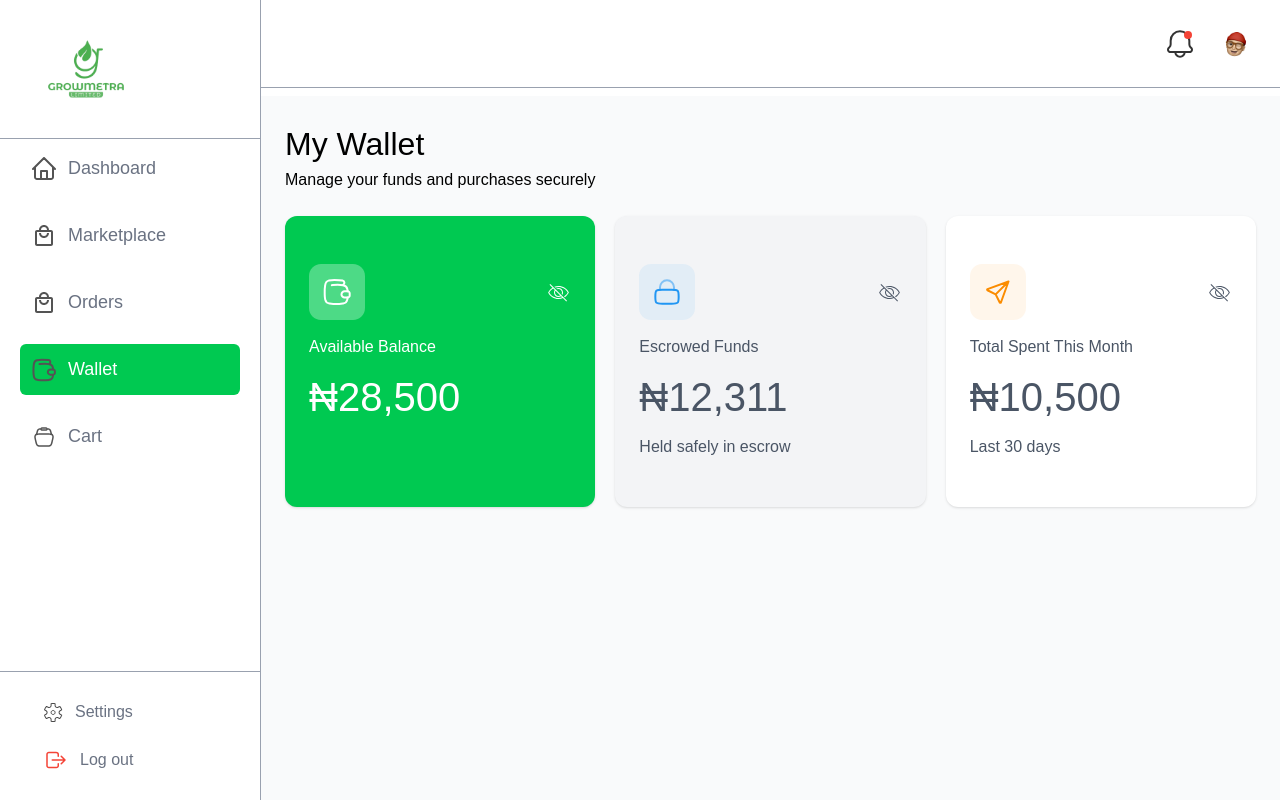
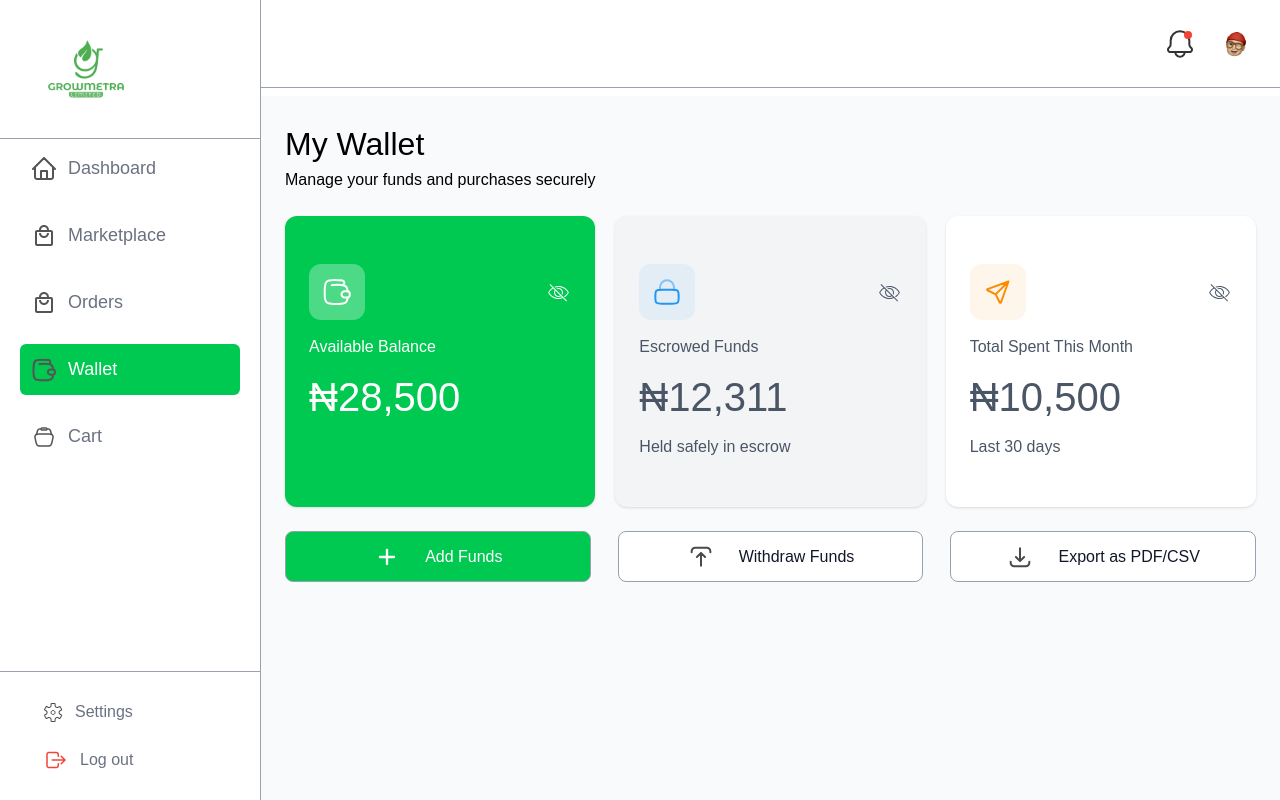
Before and after one commit to GROWMETRA11/GrowMetra11, a React (Vite) app: page /wallet in a window 1280 px wide. Built offline with nearby package versions, Linux system fonts and the light colour scheme.

Commit message:
Feat: Added wallet section in dashboard

```diff
--- /dev/null
+++ b/src/Components/iconComponent/ExportIcon.jsx
@@ -0,0 +1,12 @@
+import React from 'react'
+
+const ExportIcon = () => {
+  return (
+    <svg width="28" height="28" viewBox="0 0 28 28" fill="none" xmlns="http://www.w3.org/2000/svg">
+<path d="M4.66602 18.6713V19.8333C4.66602 20.7616 5.03476 21.6518 5.69114 22.3082C6.34752 22.9646 7.23776 23.3333 8.16602 23.3333H19.8327C20.7609 23.3333 21.6512 22.9646 22.3076 22.3082C22.9639 21.6518 23.3327 20.7616 23.3327 19.8333V18.6667M13.9993 5.25V18.0833M13.9993 18.0833L18.0827 14M13.9993 18.0833L9.91602 14" stroke="#4A4A4A" stroke-width="2" stroke-linecap="round" stroke-linejoin="round"/>
+</svg>
+
+  )
+}
+
+export default ExportIcon
--- /dev/null
+++ b/src/Components/iconComponent/PlusIcon.jsx
@@ -0,0 +1,12 @@
+import React from 'react'
+
+const PlusIcon = () => {
+  return (
+    <svg width="28" height="28" viewBox="0 0 28 28" fill="none" xmlns="http://www.w3.org/2000/svg">
+<path d="M21.0007 15.1654H15.1673V20.9987C15.1673 21.6404 14.6423 22.1654 14.0007 22.1654C13.359 22.1654 12.834 21.6404 12.834 20.9987V15.1654H7.00065C6.35898 15.1654 5.83398 14.6404 5.83398 13.9987C5.83398 13.357 6.35898 12.832 7.00065 12.832H12.834V6.9987C12.834 6.35703 13.359 5.83203 14.0007 5.83203C14.6423 5.83203 15.1673 6.35703 15.1673 6.9987V12.832H21.0007C21.6423 12.832 22.1673 13.357 22.1673 13.9987C22.1673 14.6404 21.6423 15.1654 21.0007 15.1654Z" fill="white"/>
+</svg>
+
+  )
+}
+
+export default PlusIcon
--- /dev/null
+++ b/src/Components/iconComponent/WidthdrawFundsIcon.jsx
@@ -0,0 +1,12 @@
+import React from 'react'
+
+const WidthdrawFundsIcon = () => {
+  return (
+    <svg width="28" height="28" viewBox="0 0 28 28" fill="none" xmlns="http://www.w3.org/2000/svg">
+<path d="M4.66602 9.32867V8.16667C4.66602 7.23841 5.03476 6.34817 5.69114 5.69179C6.34752 5.03541 7.23776 4.66667 8.16602 4.66667H19.8327C20.7609 4.66667 21.6512 5.03541 22.3076 5.69179C22.9639 6.34817 23.3327 7.23841 23.3327 8.16667V9.33333M13.9993 22.75V9.91667M13.9993 9.91667L18.0827 14M13.9993 9.91667L9.91602 14" stroke="#4A4A4A" stroke-width="2" stroke-linecap="round" stroke-linejoin="round"/>
+</svg>
+
+  )
+}
+
+export default WidthdrawFundsIcon
--- a/src/pages/dashboard/famers/screen/Wallet.jsx
+++ b/src/pages/dashboard/famers/screen/Wallet.jsx
@@ -4,6 +4,10 @@ import WalletIcons from '../../../../Components/iconComponent/WalletIcons'
 import EyeoffIcon from '../../../../Components/iconComponent/EyeoffIcon'
 import SpentIcon from '../../../../Components/iconComponent/SpentIcon'
 import EscrowLock from '../../../../Components/iconComponent/EscrowLock'
+import PlusIcon from '../../../../Components/iconComponent/PlusIcon'
+import WidthdrawFundsIcon from '../../../../Components/iconComponent/WidthdrawFundsIcon'
+import ExportIcon from '../../../../Components/iconComponent/ExportIcon'
+import FilterIcon from '../../../../Components/iconComponent/FilterIcon'
 
 
 const Wallet = () => {
@@ -15,7 +19,6 @@ const Wallet = () => {
         icon: <WalletIcons />,
         lock: <EyeoffIcon />,
         bg: "bg-green-500 text-white",
-        className: "",
       },
       {
         title: "Escrowed Funds",
@@ -24,7 +27,6 @@ const Wallet = () => {
         lock: <EyeoffIcon />,
         text: "Held safely in escrow",
         bg: "bg-gray-100 text-gray-600",
-        className: "",
       },
       {
         title: "Total Spent This Month",
@@ -33,9 +35,28 @@ const Wallet = () => {
         lock: <EyeoffIcon />,
         text: "Last 30 days",
         bg: "bg-white text-gray-600",
-        className: "",
       },
     ];
+
+    // Buttons
+
+    const buttons = [
+      {
+        icon: <PlusIcon />,
+        text: "Add Funds",
+        bg: "bg-green-500 text-white"
+      },
+      {
+        icon: <WidthdrawFundsIcon />,
+        text: "Withdraw Funds",
+        bg: "bg-white text-gray-900"
+      },
+      {
+        icon: <ExportIcon />,
+        text: "Export as PDF/CSV",
+        bg: "bg-white text-gray-900"
+      },
+    ]
 
 
 
@@ -55,9 +76,20 @@ const Wallet = () => {
             <p className='mb-2'>{card.title}</p>
             <p className='mb-2  text-[40px]'>{card.amount}</p>
             <p>{card.text}</p>
-
           </div>
         ))}
+      </div>
+
+      <div className={`grid grid-cols-1 md:grid-cols-2 lg:grid-cols-3 w-full  items-center gap-[27px] mt-6`}>
+       {buttons.map((btn,index) => (
+          <div key={index}>
+            <div className={`${btn.bg} flex flex-1 items-center w-full justify-center gap-6  rounded-lg  py-[10.5px] border border-gray-400`}>
+              <p>{btn.icon}</p>
+              <p>{btn.text}</p>
+            </div>
+          </div>
+        ))}
+        {/* <div><FilterIcon /></div> */}
       </div>
 
 
```
